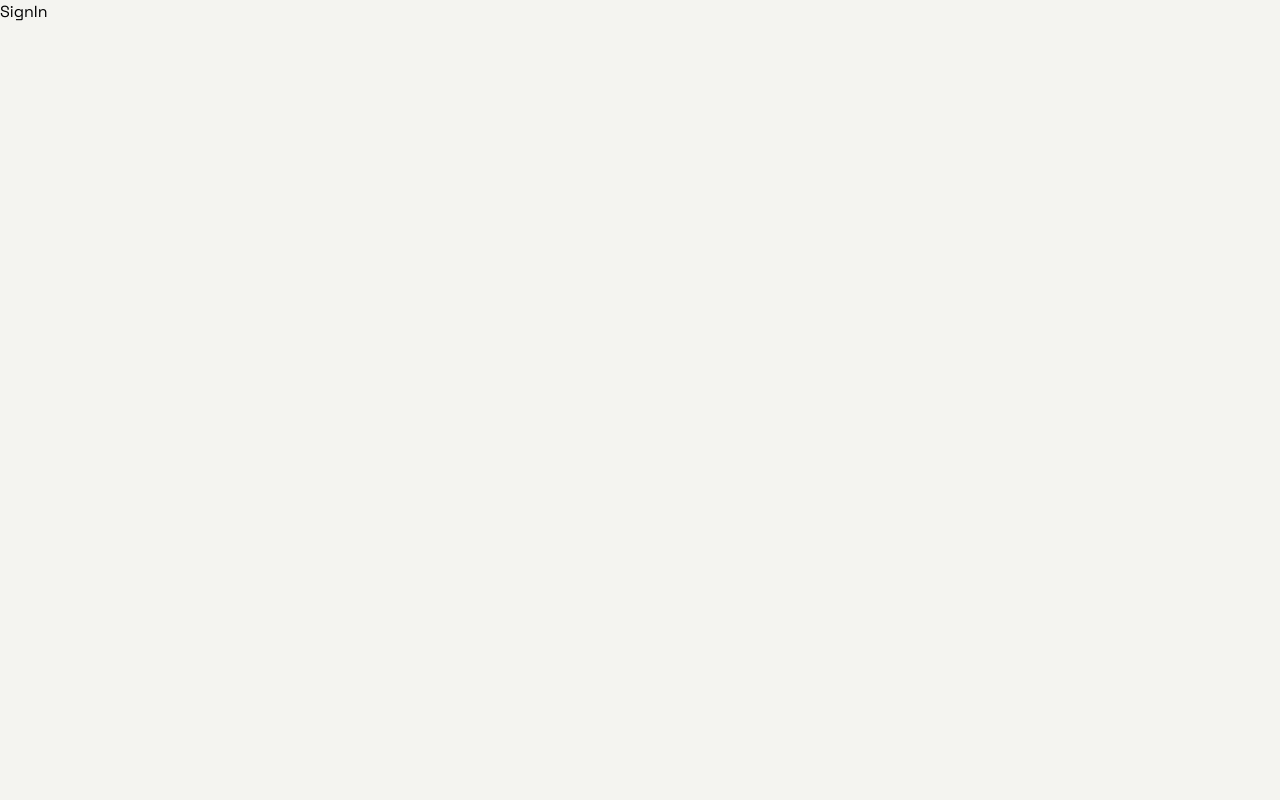
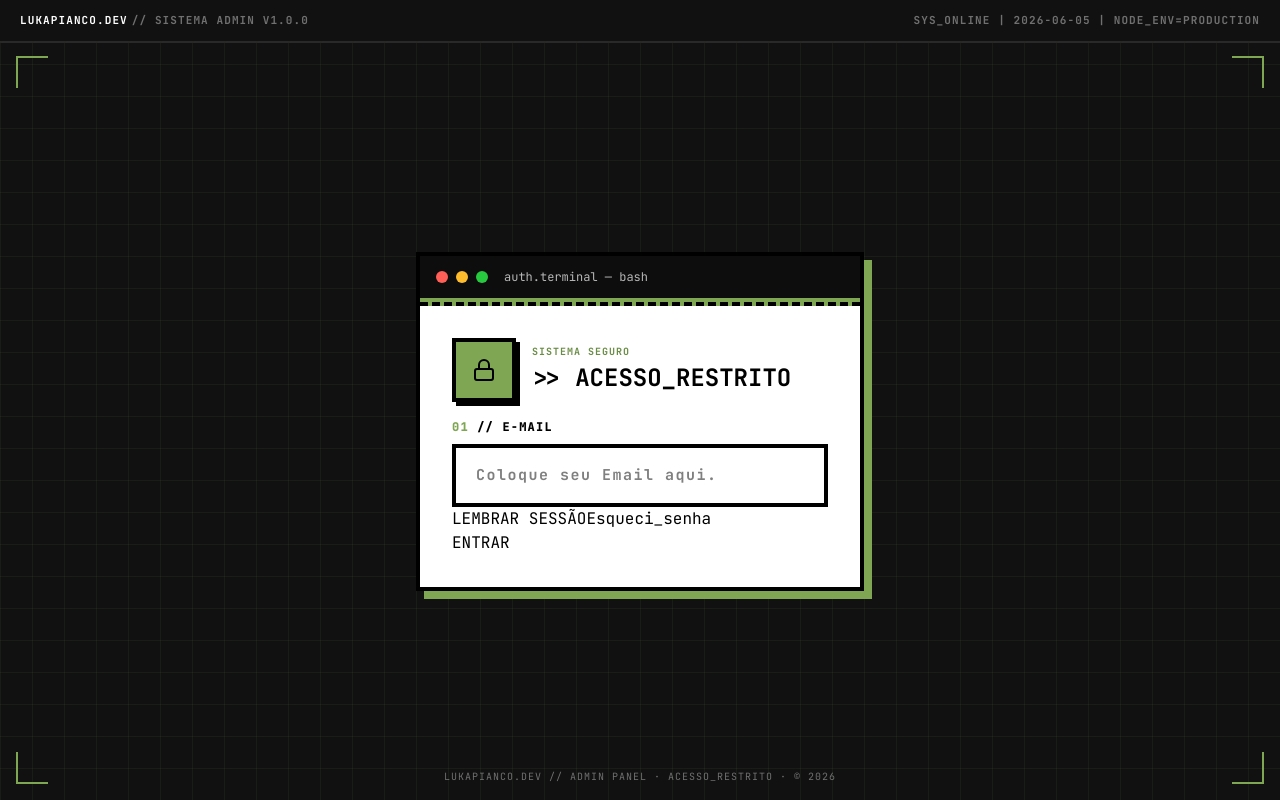
Before and after one commit to lukapianco/My-Portfolio, a Next.js app: page /signin in a window 1280 px wide. Built offline with nearby package versions, Linux system fonts and the light colour scheme.

Commit message:
signin page beta

```diff
--- a/app/(public)/signin/page.tsx
+++ b/app/(public)/signin/page.tsx
@@ -1,5 +1,29 @@
+import { ModalLogin } from "@/app/components/ui/ModalLogin";
+import { GetDataAtual } from "@/app/lib/PegarDataAtual";
+
 export default function SignIn(){
+
     return (
-        <h1>SignIn</h1>
+        <main className="relative bg-[#111111] w-full h-dvh grid-paper-login flex flex-col">
+            <div className="w-full bg-[#111111] border-b-2 border-white/10 py-3 px-5 uppercase flex justify-between text-[11px] tracking-widest font-bold">
+                <span className="flex gap-1 text-white">
+                    lukapianco.dev
+                    <span className="text-white/40">&#47;&#47;  SISTEMA ADMIN v1.0.0</span>
+                </span>
+                <span className="hidden sm:block text-white/40">
+                    SYS_ONLINE | {GetDataAtual()} | NODE_ENV=PRODUCTION
+                </span>
+            </div>
+            <div className="flex-1 flex items-center justify-center">
+                <ModalLogin/>
+            </div>
+            <div className="absolute bottom-4 inset-x-0 text-center uppercase text-white/40 text-[10px] tracking-widest">
+                LUKAPIANCO.DEV // ADMIN PANEL · ACESSO_RESTRITO · © 2026
+            </div>
+            <div className="absolute bottom-4 left-4 border-l-2 border-b-2 border-accent w-8 h-8"></div>
+            <div className="absolute bottom-4 right-4 border-r-2 border-b-2 border-accent w-8 h-8"></div>
+            <div className="absolute top-14 left-4 border-l-2 border-t-2 border-accent w-8 h-8"></div>
+            <div className="absolute top-14 right-4 border-r-2 border-t-2 border-accent w-8 h-8"></div>
+        </main>
     )
 }
--- /dev/null
+++ b/app/components/ui/ModalLogin.tsx
@@ -0,0 +1,53 @@
+"use client";
+
+import { Lock } from "lucide-react";
+import { motion } from "framer-motion";
+
+export function ModalLogin(){
+    return(
+        <div className="bg-white border-4 border-black shadow-brutal-accent flex flex-col w-full max-w-md">
+            <div className="flex items-center gap-2 bg-terminal py-3 px-4">
+                <div className="h-3 w-3 bg-[#ff5f56] rounded-2xl"></div>
+                <div className="h-3 w-3 bg-[#ffbd2e] rounded-2xl"></div>
+                <div className="h-3 w-3 bg-[#27c93f] rounded-2xl"></div>
+                <span className="ml-2 text-[12px] text-white/70">auth.terminal — bash</span>
+            </div>
+            <div className="h-2 w-full bg-accent border-b-4 border-black border-dashed"></div>
+            <div className="flex flex-col gap-4 p-8">
+                <div className="flex gap-4">
+                    <div className="p-4 bg-accent border-4 border-black shadow-brutal-small">
+                        <Lock width={24}/>
+                    </div>
+                    <div className="uppercase font-bold">
+                        <span className="text-[10px] tracking-widest text-accent-dark">Sistema seguro</span>
+                        <h2 className="text-2xl">&gt;&gt; Acesso_restrito</h2>
+                    </div>
+                </div>
+                <form action="flex flex-col gap-3">
+                    <div className="flex flex-col gap-2">
+                        <label htmlFor="UserEmail" className="text-[12px] tracking-widest font-extrabold">
+                            <span className="text-accent">01 </span>
+                            &#47;&#47; E-MAIL
+                        </label>
+                        <motion.input
+                            initial={{ boxShadow: "0px 0px 0 0 #7fa653" }}
+                            whileFocus={{ x: -4, y: -4, boxShadow: "6px 6px 0 0 #7fa653" }}
+                            transition={{ type: "spring", stiffness: 500, damping: 22 }}
+                            required type="email"
+                            name="email"
+                            id="UserEmail"
+                            autoComplete="email"
+                            placeholder="Coloque seu Email aqui."
+                            className="peer py-4 px-5 border-4 border-black outline-0 text-[15px] font-bold tracking-widest not-placeholder-shown:shadow-[6px_6px_0_0_#7fa653]"
+                        />
+                    </div>
+                    <div className="">
+                        <button>LEMBRAR SESSÃO</button>
+                        <span>Esqueci_senha</span>
+                    </div>
+                    <button type="submit">ENTRAR</button>
+                </form>
+            </div>
+        </div>
+    )
+}
--- a/app/globals.css
+++ b/app/globals.css
@@ -30,7 +30,7 @@
 
 body {
   background-color: var(--color-bg);
-  font-family: var(--font-display);
+  font-family: var(--font-mono);
   color: #000000;
 }
 
@@ -81,6 +81,13 @@ body {
     background-size: 20px 20px;
   }
 
+  .grid-paper-login {
+    background-image:
+      linear-gradient(rgba(127,166,83,0.08) 1px, transparent 1px),
+      linear-gradient(90deg, rgba(127,166,83,0.08) 1px, transparent 1px);
+    background-size: 32px 32px;
+  }
+
   .blink::after {
     content: "▌";
     margin-left: 4px;
--- /dev/null
+++ b/app/lib/PegarDataAtual.ts
@@ -0,0 +1,11 @@
+export function GetDataAtual(){
+    const dataAtual = new Date();
+
+    const ano = dataAtual.getFullYear();
+    const mes = String(dataAtual.getMonth() + 1).padStart(2, '0');
+    const dia = String(dataAtual.getDate()).padStart(2, '0');
+
+    const dataFormatada = `${ano}-${mes}-${dia}`
+
+    return dataFormatada;
+}
```
